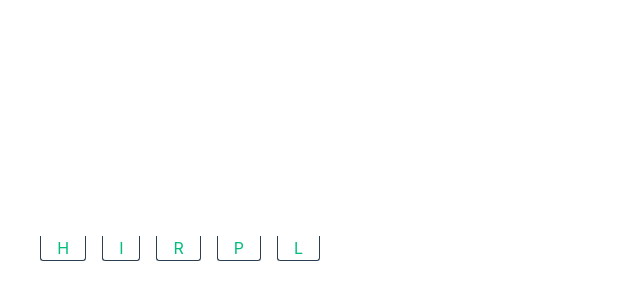
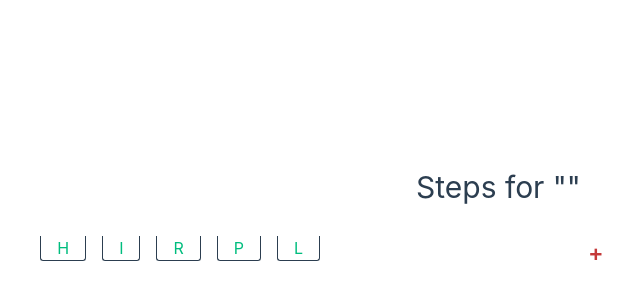
Before and after one commit to benjamin-wright/ingredients, a Vue app: page /recipies/new/steps in a window 1280 px wide. Before the commit this address had no page. Shown: the part 160-460 px from the top of the page, without its empty margins (224-864 px from the left). Built offline with nearby package versions, Linux system fonts and the light colour scheme.

Commit message:
WIP: new recipie flow

```diff
--- a/src/models/Recipie.ts
+++ b/src/models/Recipie.ts
@@ -3,14 +3,18 @@ import RecipieIngredient from "./RecipieIngredient"
 export default class Recipie {
     public id: number
     public name: string
+    public description: string
     public ingredients: RecipieIngredient[]
+    public steps: string[]
     public portions: number
 
-    constructor(id: number, name: string, portions: number, ingredients: RecipieIngredient[]) {
-        this.id = id;
+    constructor(id: number, name: string, description: string, portions: number, ingredients: RecipieIngredient[], steps: string[]) {
+        this.id = id
         this.name = name
+        this.description = description
         this.portions = portions
         this.ingredients = ingredients
+        this.steps = steps
     }
 
     getIngredients(portions: number): RecipieIngredient[] {
--- a/src/persistence/recipie-storage.ts
+++ b/src/persistence/recipie-storage.ts
@@ -11,8 +11,10 @@ type StoredIngredient = {
 type StoredRecipie = {
     id: number,
     name: string,
+    description: string,
     portions: number,
     ingredients: StoredIngredient[],
+    steps: string[]
 }
 
 export class RecipieStorage {
@@ -46,7 +48,7 @@ export class RecipieStorage {
                             return new RecipieIngredient(ingredients.find(ing => ing.id === i.ingredient) as IngredientType, i.unit, i.quantity);
                         });
 
-                        return new Recipie(s.id, s.name, s.portions, converted);
+                        return new Recipie(s.id, s.name, s.description, s.portions, converted, s.steps);
                     });
 
                     resolve(converted);
@@ -61,12 +63,14 @@ export class RecipieStorage {
             const req = db.transaction("recipies", "readwrite").objectStore("recipies").add({
                 id: recipie.id,
                 name: recipie.name,
+                description: recipie.description,
                 portions: recipie.portions,
                 ingredients: recipie.ingredients.map(i => ({
                     ingredient: i.ingredient.id,
                     unit: i.unit,
                     quantity: i.quantity
-                }))
+                })),
+                steps: recipie.steps
             });
 
             return new Promise((resolve, reject) => {
@@ -76,20 +80,22 @@ export class RecipieStorage {
         });
     }
 
-    add(name: string, portions: number, ingredients: RecipieIngredient[]): Promise<Recipie> {
+    add(name: string, description: string, portions: number, ingredients: RecipieIngredient[], steps: string[]): Promise<Recipie> {
         return this.db.then(db => {
             const req = db.transaction("recipies", "readwrite").objectStore("recipies").add({
                 name,
+                description,
                 portions,
                 ingredients: ingredients.map(i => ({
                     ingredient: i.ingredient.id,
                     unit: i.unit,
                     quantity: i.quantity
-                }))
+                })),
+                steps
             });
 
             return new Promise((resolve, reject) => {
-                req.onsuccess = (event: any) => resolve(new Recipie(event.target.result, name, portions, ingredients));
+                req.onsuccess = (event: any) => resolve(new Recipie(event.target.result, name, description, portions, ingredients, steps));
                 req.onerror = (event: any) => reject(new Error("Database error: " + event.target.errorCode));
             });
         });
@@ -100,12 +106,14 @@ export class RecipieStorage {
             const req = db.transaction("recipies", "readwrite").objectStore("recipies").put({
                 id: recipie.id,
                 name: recipie.name,
+                description: recipie.description,
                 portions: recipie.portions,
                 ingredients: recipie.ingredients.map(i => ({
                     ingredient: i.ingredient.id,
                     unit: i.unit,
                     quantity: i.quantity
-                }))
+                })),
+                steps: recipie.steps
             });
 
             return new Promise((resolve, reject) => {
--- a/src/router/index.ts
+++ b/src/router/index.ts
@@ -5,6 +5,7 @@ import NewIngredientView from '../views/NewIngredientView.vue'
 import RecipiesView from '../views/RecipiesView.vue'
 import NewRecipieNameView from '../views/NewRecipieNameView.vue'
 import NewRecipieIngredientsView from '../views/NewRecipieIngredientsView.vue'
+import NewRecipieStepsView from '../views/NewRecipieStepsView.vue'
 import PlannerView from '../views/PlannerView.vue'
 import ListView from '../views/ListView.vue'
 
@@ -42,6 +43,11 @@ const router = createRouter({
       component: NewRecipieIngredientsView
     },
     {
+      path: '/recipies/new/steps',
+      name: 'new-recipie-steps',
+      component: NewRecipieStepsView
+    },
+    {
       path: '/planner',
       name: 'planner',
       component: PlannerView
--- a/src/stores/new-recipie.ts
+++ b/src/stores/new-recipie.ts
@@ -1,5 +1,6 @@
 import { defineStore } from 'pinia';
 import type RecipieIngredient from '@/models/RecipieIngredient';
+import { useRecipieStore } from './recipies';
 
 export const useNewRecipieStore = defineStore('new-recipie', {
     state: () => ({
@@ -7,12 +8,19 @@ export const useNewRecipieStore = defineStore('new-recipie', {
         name: '',
         description: '',
         ingredients: [] as RecipieIngredient[],
+        steps: [] as {content: string, id: number}[]
     }),
     actions: {
+        async submit() {
+            const store = useRecipieStore();
+            await store.newRecipie(this.name, this.description, 1, this.ingredients, this.steps.map(s => s.content));
+            this.clear();
+        },
         clear() {
             this.name = '';
             this.description = '';
             this.ingredients = [];
+            this.steps = [];
         }
     },
     persist: true
--- a/src/stores/recipies.ts
+++ b/src/stores/recipies.ts
@@ -1,8 +1,9 @@
-import { defineStore } from 'pinia'
+import { defineStore, storeToRefs } from 'pinia'
 import Recipie from '../models/Recipie'
 import { RecipieStorage } from '../persistence/recipie-storage'
 import { useIngredientsStore } from './ingredients'
 import { useEventsStore, Event } from './events';
+import type RecipieIngredient from '@/models/RecipieIngredient';
 
 const storage = new RecipieStorage();
 
@@ -27,6 +28,12 @@ export const useRecipieStore = defineStore('recipies', {
             this.recipies.sort(Recipie.Compare);
 
             this.loading = false;
+        },
+        async newRecipie(name: string, description: string, portions: number, ingredients: RecipieIngredient[], steps: string[]) {
+            const recipie = await storage.add(name, description, portions, ingredients, steps);
+
+            this.recipies.push(recipie);
+            this.recipies.sort(Recipie.Compare);
         },
         async addRecipie(recipie: Recipie) {
             await storage.addRecipie(recipie);
--- a/src/views/NewRecipieIngredientsView.vue
+++ b/src/views/NewRecipieIngredientsView.vue
@@ -35,8 +35,8 @@
 </script>
 
 <template>
-  <h1>Ingredients for {{ store.name }}</h1>
   <form class="recipies" ref="form">
+    <h1>Ingredients for "{{ store.name }}""</h1>
     <IngredientInput
       v-for="ingredient, idx in store.ingredients"
       :key="idx"
--- /dev/null
+++ b/src/views/NewRecipieStepsView.vue
@@ -0,0 +1,92 @@
+<script setup lang="ts">
+  import { ref } from "vue";
+  import { useNewRecipieStore } from "@/stores/new-recipie";
+  import { useRecipieStore } from "@/stores/recipies";
+  import { useRouter } from 'vue-router';
+  import StringInput from "@/components/StringInput.vue";
+
+  const form = ref<HTMLFormElement | null>(null);
+  const router = useRouter();
+  const store = useNewRecipieStore();
+
+  async function submit() {
+    if (!form.value?.checkValidity()) {
+      form.value?.reportValidity();
+      return;
+    }
+
+    await store.submit();
+    router.push("/recipies");
+  }
+
+  function cancel() {
+    router.push("/recipies/new/ingredients");
+  }
+
+  let count = 0;
+
+  function add() {
+    store.steps.push({ content: "", id: count++});
+  }
+
+  function remove(idx: number) {
+    store.steps.splice(idx, 1);
+  }
+
+  function back() {
+
+  }
+</script>
+
+<template>
+  <form class="recipies" ref="form">
+    <h1>Steps for "{{ store.name }}"</h1>
+    <TransitionGroup name="list" tag="div">
+      <div class="input-row" v-for="step, idx in store.steps" :key="step.id">
+        <StringInput
+            v-model="store.steps[idx].content"
+            :id="'step-' + idx"
+            :name="'step-' + idx"
+            :label="'Step ' + (idx + 1)"
+            required
+            multiline
+        />
+        <button @click.prevent="remove(idx)">-</button>
+      </div>
+    </TransitionGroup>
+    <button @click.prevent="add">+</button>
+    <div class="buttons">
+      <button type="reset" @click.prevent="cancel">Back</button>
+      <button type="submit" @click.prevent="submit">Add</button>
+    </div>
+  </form>
+</template>
+
+<style scoped>
+.recipies {
+  display: flex;
+  flex-direction: column;
+  align-items: stretch;
+  gap: 1em;
+  justify-content: center;
+  flex-grow: 1;
+}
+
+.buttons {
+  display: grid;
+  grid-template-columns: 1fr 1fr;
+  column-gap: 0.5em;
+}
+
+.input-row {
+    display: flex;
+    justify-content: stretch;
+    align-items: stretch;
+    gap: 0.5em;
+}
+
+.input-row *:first-child {
+    flex-grow: 1;
+}
+
+</style>
```
